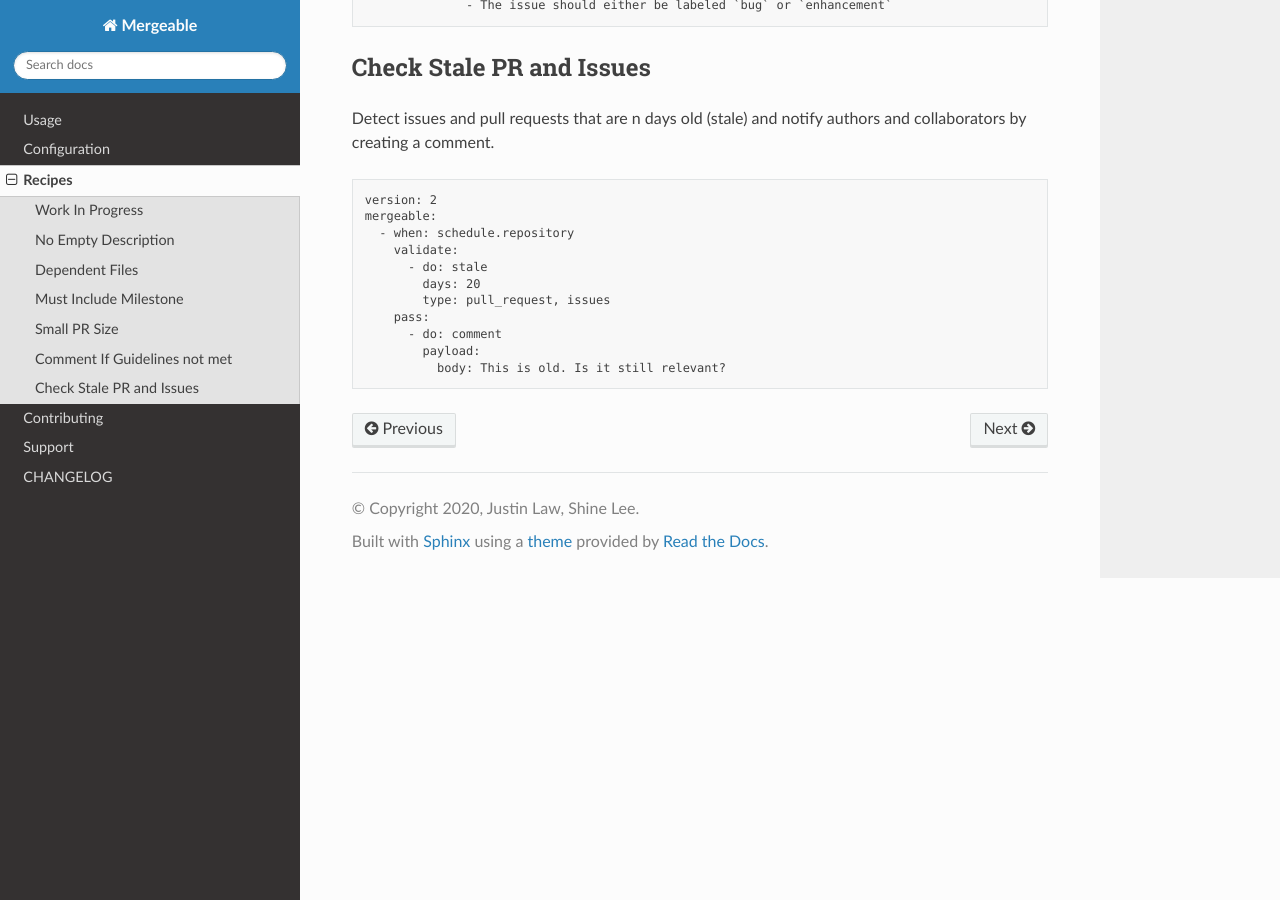
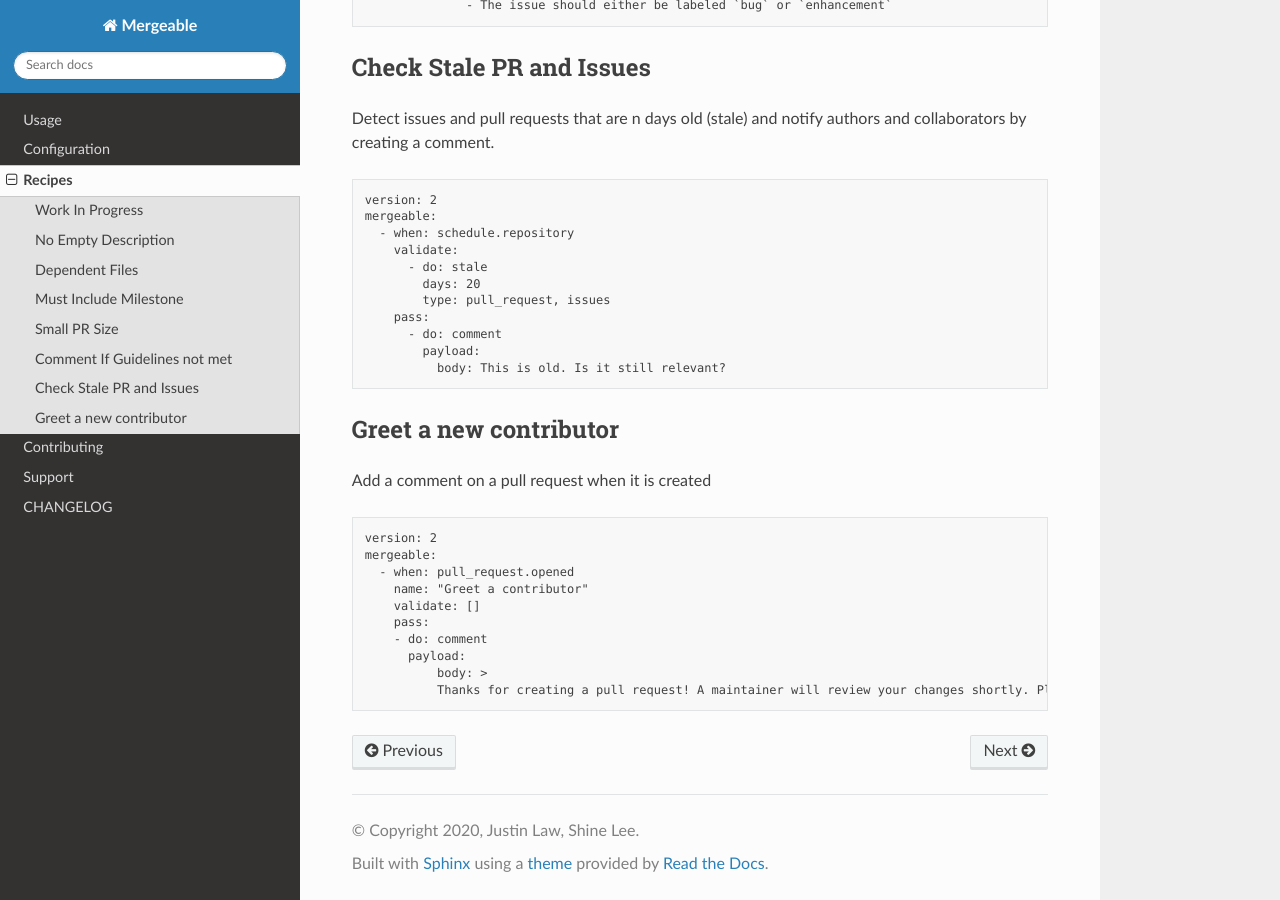
Before and after one commit to mergeability/mergeable, a Sphinx documentation site: the page built from docs/recipes.rst, in a window 1280 px wide and 900 px high, scrolled down 2186 px. Built offline with Sphinx 7.4.7 and the Read the Docs theme 2.0.0, drawn with Linux system fonts in a browser that asks for light colours.

```diff
--- a/docs/changelog.rst
+++ b/docs/changelog.rst
@@ -1,6 +1,7 @@
 CHANGELOG
 =====================================
 
+| October 6, 2020 : fix: Fix undefined error with blank validators `#402 <https://github.com/mergeability/mergeable/issues/402>`_
 | October 5, 2020 : fix Typo in header of labels action docs and corresponding rst file
 | October 4, 2020 : fix Typo in header of title validator docs
 | October 2, 2020 : Don't throw merge error if required status are are the cause of the error `#389 <https://github.com/mergeability/mergeable/issues/389>`_
--- a/docs/recipes.rst
+++ b/docs/recipes.rst
@@ -125,3 +125,21 @@
           - do: comment
             payload:
               body: This is old. Is it still relevant?
+
+
+Greet a new contributor
+"""""""""""""""""""""""
+Add a comment on a pull request when it is created
+
+::
+
+    version: 2
+    mergeable:
+      - when: pull_request.opened
+        name: "Greet a contributor"
+        validate: []
+        pass:
+        - do: comment
+          payload:
+              body: >
+              Thanks for creating a pull request! A maintainer will review your changes shortly. Please don't be discouraged if it takes a while.
```
Also changed, not shown: 3 other files.
